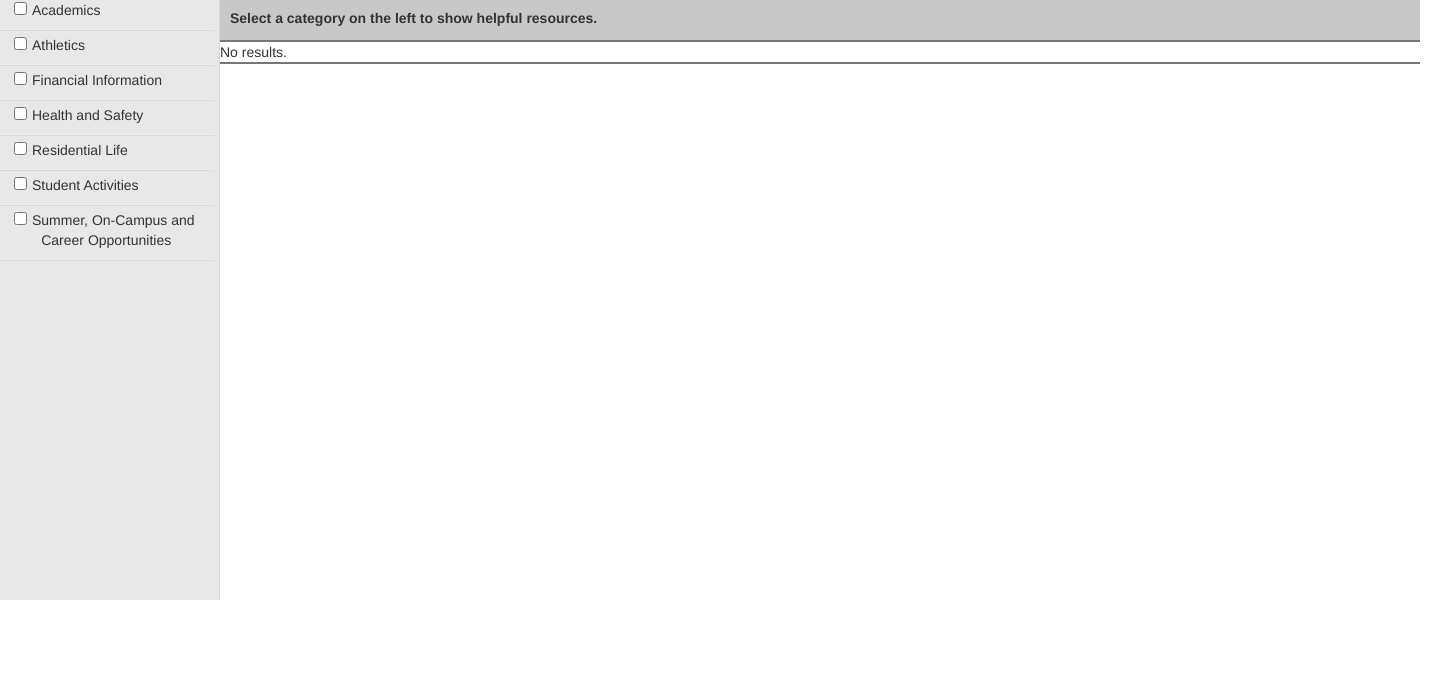
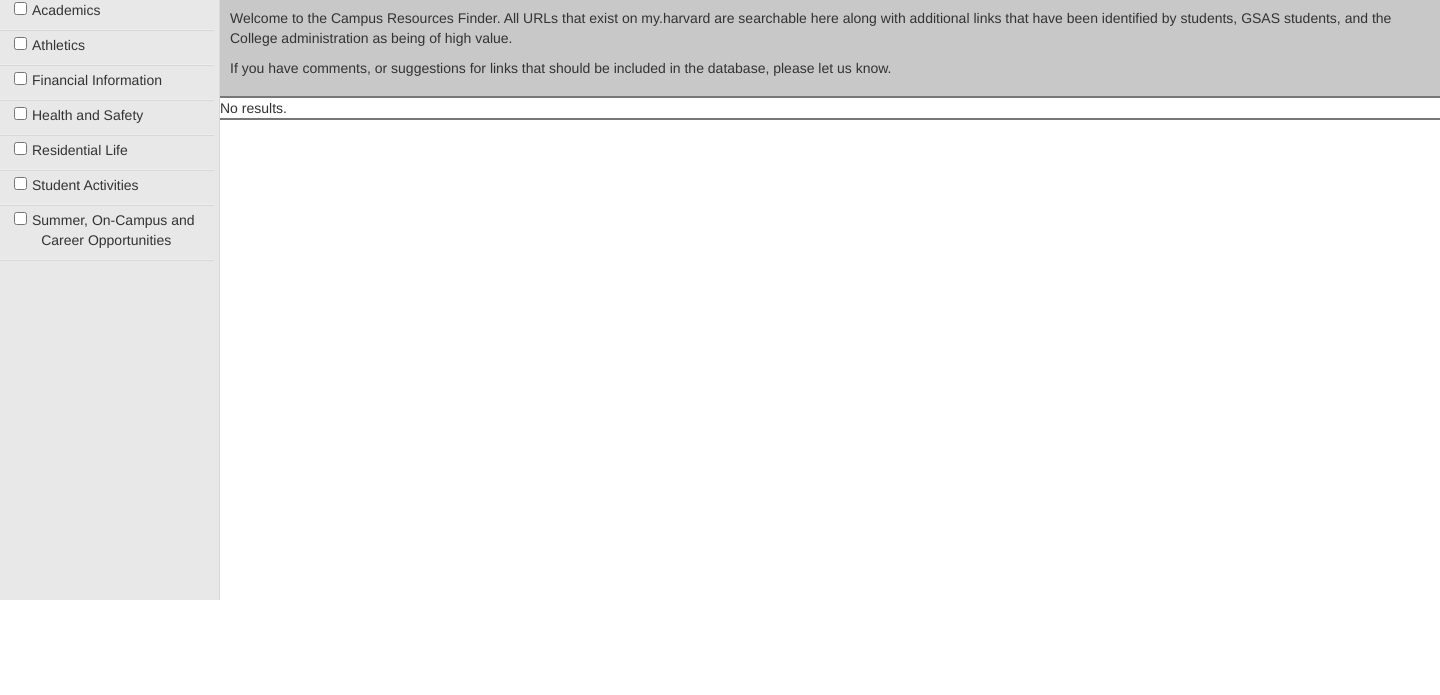
Before and after one commit to Harvard-ATG/CampusResources, a CodeIgniter app: page / in a window 1440 px wide. Shown: the top 695 px of the page. Run offline with CodeIgniter, Linux system fonts and the light colour scheme; some libraries are stand-ins or nearby versions.

Commit message:
update help text from shannon and make width flexible

```diff
--- a/app/application/views/home_view.php
+++ b/app/application/views/home_view.php
@@ -74,7 +74,8 @@
 	        </div>
 		    <div id='resultsWrapper'>
                 <div id="searchHelp">
-                    Select a category on the left to show helpful resources.
+                    <p>Welcome to the Campus Resources Finder. All URLs that exist on my.harvard are searchable here along with additional links that have been identified by students, GSAS students, and the College administration as being of high value.</p>
+                    <p>If you have comments, or suggestions for links that should be included in the database, please let us know.</p>
                 </div>
 		    	<div id='text_search'>
 			    	 <p>&nbsp;&nbsp;Filter These Results: <input type="text" id="textBox" name="textQuery"> &nbsp;</p>
--- a/app/assets/css/style.css
+++ b/app/assets/css/style.css
@@ -9,7 +9,6 @@ body{
 
 #container{
    text-align:left;
-   width:1440px;
    margin: 0 auto;
 }
 
@@ -40,7 +39,6 @@ body{
 	overflow-y: auto;
 	margin-bottom: 20px;
     background:#fff;
-    width:1200px;
     height:600px;
     position:relative;
 }
@@ -64,14 +62,15 @@ body{
 
 #text_search, #searchHelp {
 	overflow-y: auto;
-	width: 1200px;
-	height: 40px;
 	background:#C8C8C8;
+}
+#text_search {
+    height: 40px;
 }
 #searchHelp {
     padding: 8px 10px 8px 10px;
     margin: 0;
-    font-weight: bold;
+    font-weight: normal;
 }
 
 #resultsTable {
```
